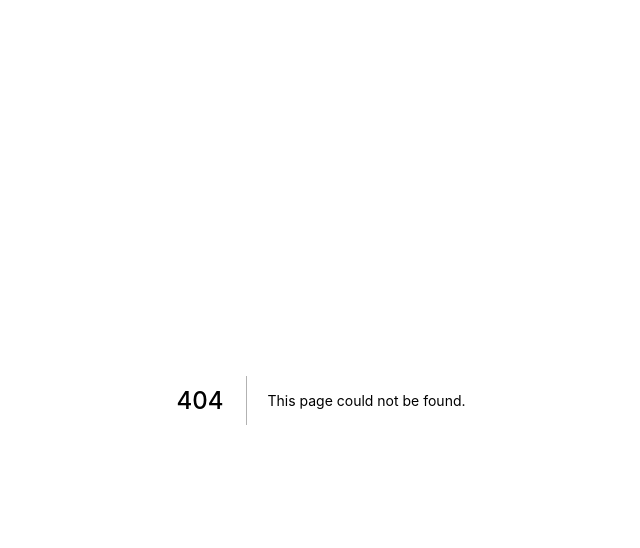
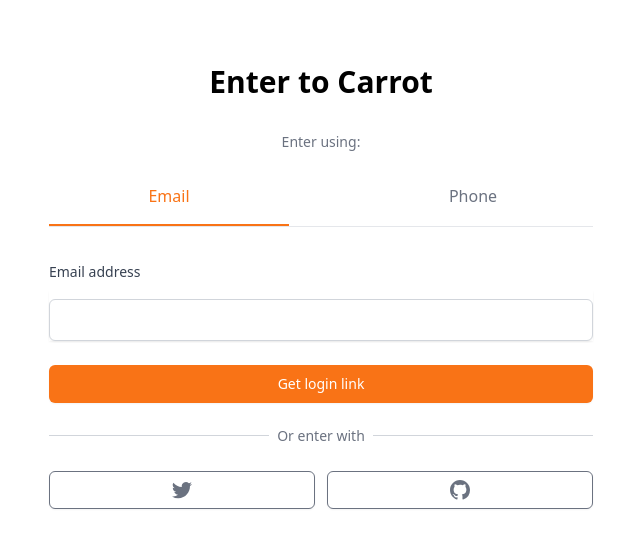
Before and after one commit to s570908/carrot-market-practice, a Next.js app: page /enter-dynamic-import in a window 1280 px wide. Before the commit this address had no page. Shown: the top 548 px of the page, without its empty margins (319-959 px from the left). Built offline with nearby package versions, Linux system fonts and the light colour scheme.

Commit message:
Dynamic Import

```diff
--- /dev/null
+++ b/components/Bs.tsx
@@ -0,0 +1,5 @@
+console.log("hello iam bs");
+
+export default function Bs() {
+  return <h1>Hello gim`&apos;`me!</h1>;
+}
--- /dev/null
+++ b/pages/enter-dynamic-import.tsx
@@ -0,0 +1,193 @@
+import Input from "@components/Input";
+import useMutation from "@libs/client/useMutation";
+import { cls } from "@libs/utils";
+import { NextPage } from "next";
+import { useEffect, useState } from "react";
+import Button from "@components/Button";
+import { useForm } from "react-hook-form";
+import { useRouter } from "next/router";
+import dynamic from "next/dynamic";
+//import Bs from "@components/Bs";
+
+const Bs = dynamic(() => import("@components/Bs"), {
+  ssr: false,
+});
+
+type MethodType = "email" | "phone";
+
+interface EnterForm {
+  email?: string;
+  phone?: string;
+}
+
+interface TokenForm {
+  token: string;
+}
+
+interface BaseMutation {
+  ok: boolean;
+}
+
+// enter(validForm)을 수행한 후에 data.ok를 수신한다는 것은 token을 email이나 문자전송으로 성공적으로 송부하였음을 뜻한다.
+// data.ok를 수신하면 token을 입력하는 ui가 보여져야 한다. 이 UI에서 token을 입력한 후 submit하면
+// confirm(validForm)이 수행된다.
+const Enter: NextPage = () => {
+  const { register, watch, handleSubmit, reset } = useForm<EnterForm>();
+  const {
+    register: tokenRegister,
+    watch: tokenWatch,
+    handleSubmit: tokenHandleSubmit,
+    reset: tokenReset,
+  } = useForm<TokenForm>();
+  const [enter, { data, loading, error }] = useMutation<BaseMutation>("/api/users/enter");
+  const [confirm, { data: tokenData, loading: tokenLoading, error: tokenError }] =
+    useMutation<BaseMutation>("/api/users/confirm");
+  const router = useRouter();
+  // console.log("Enter: data: ", data);
+  // console.log("Confirm: tokenData: ", tokenData);
+
+  const onValid = (validForm: EnterForm) => {
+    if (loading) return;
+    enter(validForm);
+  };
+  const onInValid = (errors: any) => {
+    console.log("Enter: onInValid -- errors: ", errors);
+  };
+
+  const onTokenValid = (validForm: TokenForm) => {
+    if (tokenLoading) return;
+    confirm(validForm);
+  };
+  const onTokenInValid = (errors: any) => {
+    console.log("Enter: onTokenInValid -- errors: ", errors);
+  };
+
+  const [method, setMethod] = useState<MethodType>("email");
+  const onEmailClick = () => {
+    reset();
+    setMethod("email");
+  };
+  const onPhoneClick = () => {
+    reset();
+    setMethod("phone");
+  };
+
+  useEffect(() => {
+    //console.log("tokenData: ", tokenData);
+    if (tokenData?.ok) router.push("/");
+  }, [router, tokenData]);
+
+  return (
+    <div className="mt-16 px-4 ">
+      <h3 className="text-center text-3xl font-bold">Enter to Carrot</h3>
+      <div className="mt-8">
+        {data?.ok ? (
+          <form
+            onSubmit={tokenHandleSubmit(onTokenValid, onTokenInValid)}
+            className="mt-8 flex flex-col"
+          >
+            <Input
+              register={tokenRegister("token", { required: "Token is required." })}
+              name="token"
+              label="Confirmation Token"
+              type="number"
+            />
+            <Button text={tokenLoading ? "Loading" : "Confirm Token"} />
+          </form>
+        ) : (
+          <div>
+            <div className="flex flex-col items-center">
+              <h5 className="text-sm font-medium text-gray-500">Enter using:</h5>
+              <div className="mt-8 grid w-full grid-cols-2 gap-16 border-b">
+                <button
+                  className={cls(
+                    "border-b-2 pb-4 font-medium",
+                    method === "email"
+                      ? "border-orange-500 text-orange-500"
+                      : "border-transparent text-gray-500"
+                  )}
+                  onClick={onEmailClick}
+                >
+                  Email
+                </button>
+                <button
+                  className={cls(
+                    "border-b-2 pb-4 font-medium",
+                    method === "phone"
+                      ? " border-orange-500 text-orange-500"
+                      : "border-transparent text-gray-500"
+                  )}
+                  onClick={onPhoneClick}
+                >
+                  Phone
+                </button>
+              </div>
+            </div>
+            <form onSubmit={handleSubmit(onValid, onInValid)} className="mt-8 flex flex-col">
+              {method === "email" ? (
+                <Input
+                  register={register("email", { required: "Email is required." })}
+                  name="email"
+                  label="Email address"
+                  type="email"
+                />
+              ) : null}
+              {method === "phone" ? (
+                <div>
+                  <Bs />
+                  <Input
+                    register={register("phone", { required: "Phone number is required." })}
+                    kind="phone"
+                    name="phone"
+                    label="Phone number"
+                    type="number"
+                  />
+                </div>
+              ) : null}
+              {method === "email" ? <Button text={loading ? "Loading" : "Get login link"} /> : null}
+              {method === "phone" ? (
+                <Button text={loading ? "Loading" : "Get one-time password"} />
+              ) : null}
+            </form>
+            <div className="mt-8">
+              <div className="relative">
+                <div className="absolute w-full border-t border-gray-300" />
+                <div className="relative -top-3 text-center ">
+                  <span className="bg-white px-2 text-sm text-gray-500">Or enter with</span>
+                </div>
+              </div>
+              <div className="mt-3 grid grid-cols-2 gap-3">
+                <button className="flex justify-center rounded-md border border-gray-500 bg-white px-4 py-2 text-sm font-medium text-gray-500 shadow-sm hover:bg-gray-50">
+                  <svg
+                    className="h-5 w-5"
+                    aria-hidden="true"
+                    fill="currentColor"
+                    viewBox="0 0 20 20"
+                  >
+                    <path d="M6.29 18.251c7.547 0 11.675-6.253 11.675-11.675 0-.178 0-.355-.012-.53A8.348 8.348 0 0020 3.92a8.19 8.19 0 01-2.357.646 4.118 4.118 0 001.804-2.27 8.224 8.224 0 01-2.605.996 4.107 4.107 0 00-6.993 3.743 11.65 11.65 0 01-8.457-4.287 4.106 4.106 0 001.27 5.477A4.073 4.073 0 01.8 7.713v.052a4.105 4.105 0 003.292 4.022 4.095 4.095 0 01-1.853.07 4.108 4.108 0 003.834 2.85A8.233 8.233 0 010 16.407a11.616 11.616 0 006.29 1.84" />
+                  </svg>
+                </button>
+                <button className="flex justify-center rounded-md border border-gray-500 bg-white px-4 py-2 text-sm font-medium text-gray-500 shadow-sm hover:bg-gray-50">
+                  <svg
+                    className="h-5 w-5"
+                    aria-hidden="true"
+                    fill="currentColor"
+                    viewBox="0 0 20 20"
+                  >
+                    <path
+                      fillRule="evenodd"
+                      d="M10 0C4.477 0 0 4.484 0 10.017c0 4.425 2.865 8.18 6.839 9.504.5.092.682-.217.682-.483 0-.237-.008-.868-.013-1.703-2.782.605-3.369-1.343-3.369-1.343-.454-1.158-1.11-1.466-1.11-1.466-.908-.62.069-.608.069-.608 1.003.07 1.531 1.032 1.531 1.032.892 1.53 2.341 1.088 2.91.832.092-.647.35-1.088.636-1.338-2.22-.253-4.555-1.113-4.555-4.951 0-1.093.39-1.988 1.029-2.688-.103-.253-.446-1.272.098-2.65 0 0 .84-.27 2.75 1.026A9.564 9.564 0 0110 4.844c.85.004 1.705.115 2.504.337 1.909-1.296 2.747-1.027 2.747-1.027.546 1.379.203 2.398.1 2.651.64.7 1.028 1.595 1.028 2.688 0 3.848-2.339 4.695-4.566 4.942.359.31.678.921.678 1.856 0 1.338-.012 2.419-.012 2.747 0 .268.18.58.688.482A10.019 10.019 0 0020 10.017C20 4.484 15.522 0 10 0z"
+                      clipRule="evenodd"
+                    />
+                  </svg>
+                </button>
+              </div>
+            </div>
+          </div>
+        )}
+      </div>
+    </div>
+  );
+};
+
+export default Enter;
--- a/tsconfig.json
+++ b/tsconfig.json
@@ -20,6 +20,6 @@
       "@components/*": ["components/*"]
     }
   },
-  "include": ["next-env.d.ts", "**/*.ts", "**/*.tsx"],
+  "include": ["next-env.d.ts", "**/*.ts", "**/*.tsx", "middleware.ts.save"],
   "exclude": ["node_modules"]
 }
```
Also changed, not shown: middleware.ts (deleted, +0 -46 lines), 1 other file (tests, documents, lock files or other folders).
